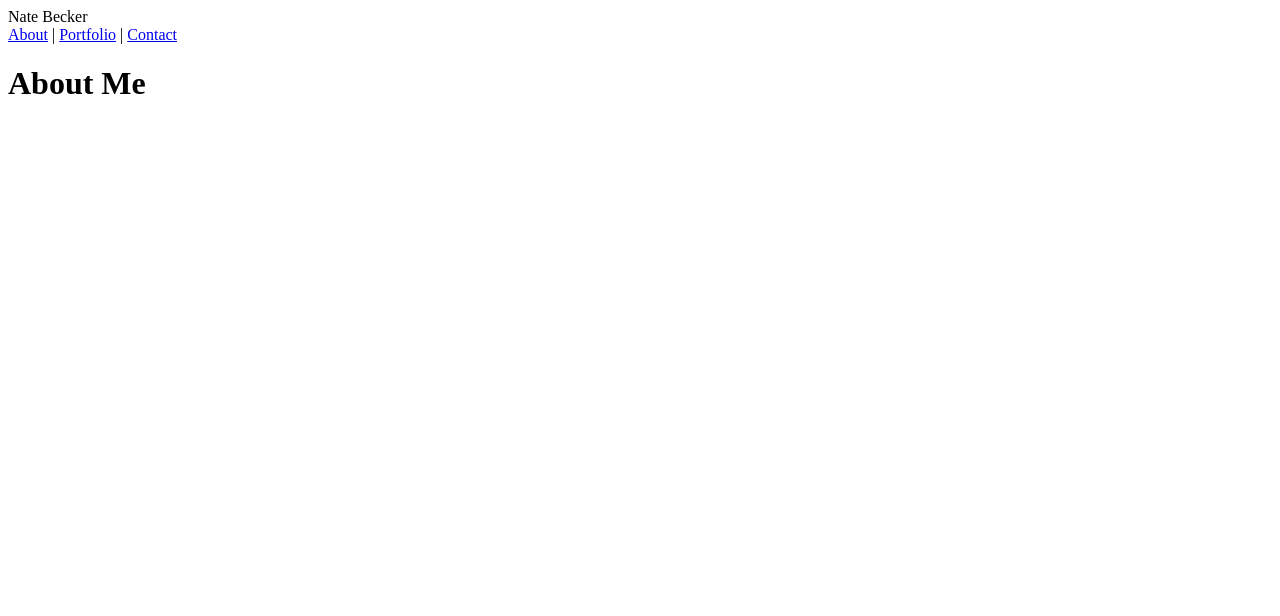
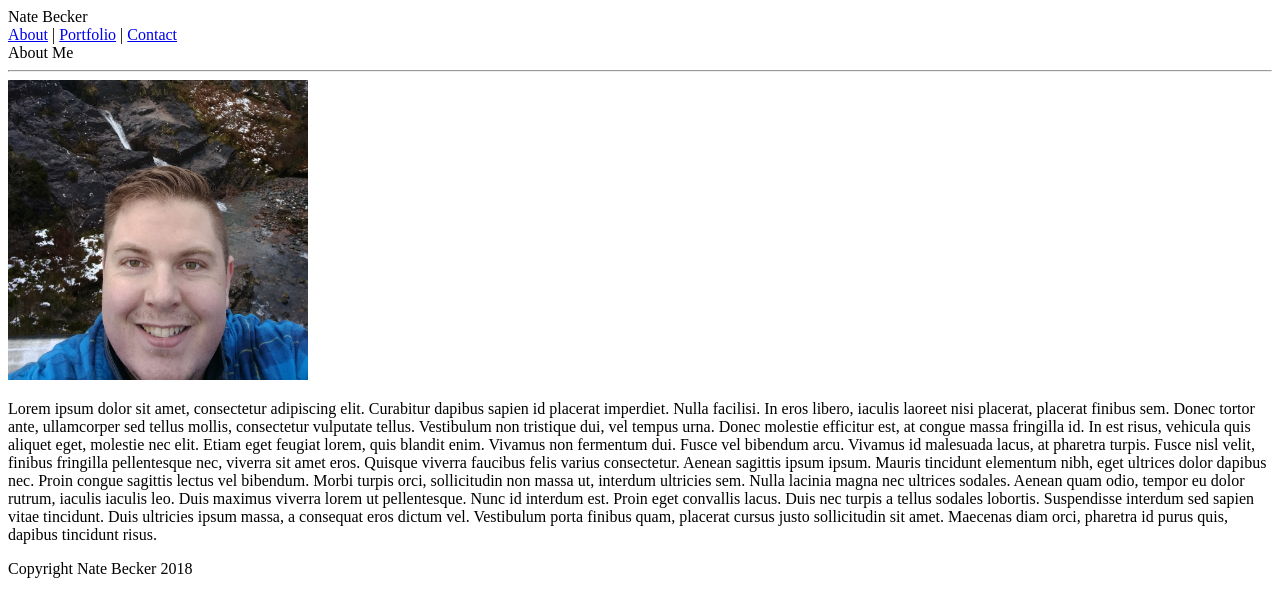
Before and after one commit to natebecker11/Basic-Portfolio, a plain HTML site: page index.html in a window 1280 px wide. Drawn offline with Linux system fonts and the light colour scheme.

Commit message:
finished HTML for index

```diff
--- a/index.html
+++ b/index.html
@@ -12,13 +12,30 @@
 
         <!--Navbar for whole site-->
         <nav>
-            <section>Nate Becker</section>
+            <section id="name-logo">Nate Becker</section>
             <section>
-                <a href="index.html">About</a> |
-                <a href="portfolio.html">Portfolio</a> |
-                <a href="contact.html">Contact</a>
+                <a class="navbar-links" href="index.html">About</a> |
+                <a class="navbar-links" href="portfolio.html">Portfolio</a> |
+                <a class="navbar-links" href="contact.html">Contact</a>
             </section>
         </nav>
-        <h1>About Me</h1>
+
+        <!-- Main Content Area -->
+        <section id="main-content">
+            <section id="section-header">
+                About Me
+            </section>
+            <hr>
+            <img style="width: 300px; height: 300px;" id="nate-photo" src="assets/images/nate.jpg" alt="An image of Nate Becker">
+            <p>Lorem ipsum dolor sit amet, consectetur adipiscing elit. Curabitur dapibus sapien id placerat imperdiet. Nulla facilisi. In eros libero, iaculis laoreet nisi placerat, placerat finibus sem. Donec tortor ante, ullamcorper sed tellus mollis, consectetur vulputate tellus. Vestibulum non tristique dui, vel tempus urna. Donec molestie efficitur est, at congue massa fringilla id. In est risus, vehicula quis aliquet eget, molestie nec elit. Etiam eget feugiat lorem, quis blandit enim. Vivamus non fermentum dui. Fusce vel bibendum arcu. Vivamus id malesuada lacus, at pharetra turpis. Fusce nisl velit, finibus fringilla pellentesque nec, viverra sit amet eros.
+
+                    Quisque viverra faucibus felis varius consectetur. Aenean sagittis ipsum ipsum. Mauris tincidunt elementum nibh, eget ultrices dolor dapibus nec. Proin congue sagittis lectus vel bibendum. Morbi turpis orci, sollicitudin non massa ut, interdum ultricies sem. Nulla lacinia magna nec ultrices sodales. Aenean quam odio, tempor eu dolor rutrum, iaculis iaculis leo. Duis maximus viverra lorem ut pellentesque. Nunc id interdum est. Proin eget convallis lacus. Duis nec turpis a tellus sodales lobortis. Suspendisse interdum sed sapien vitae tincidunt. Duis ultricies ipsum massa, a consequat eros dictum vel. Vestibulum porta finibus quam, placerat cursus justo sollicitudin sit amet. Maecenas diam orci, pharetra id purus quis, dapibus tincidunt risus.</p>
+
+
+        </section>
+
+        <footer>
+            Copyright Nate Becker 2018
+        </footer>
     </body>
 </html>
```
Also changed, not shown: contact.html (+17 -5 lines), portfolio.html (+17 -5 lines), assets/images/nate.jpg (added).
